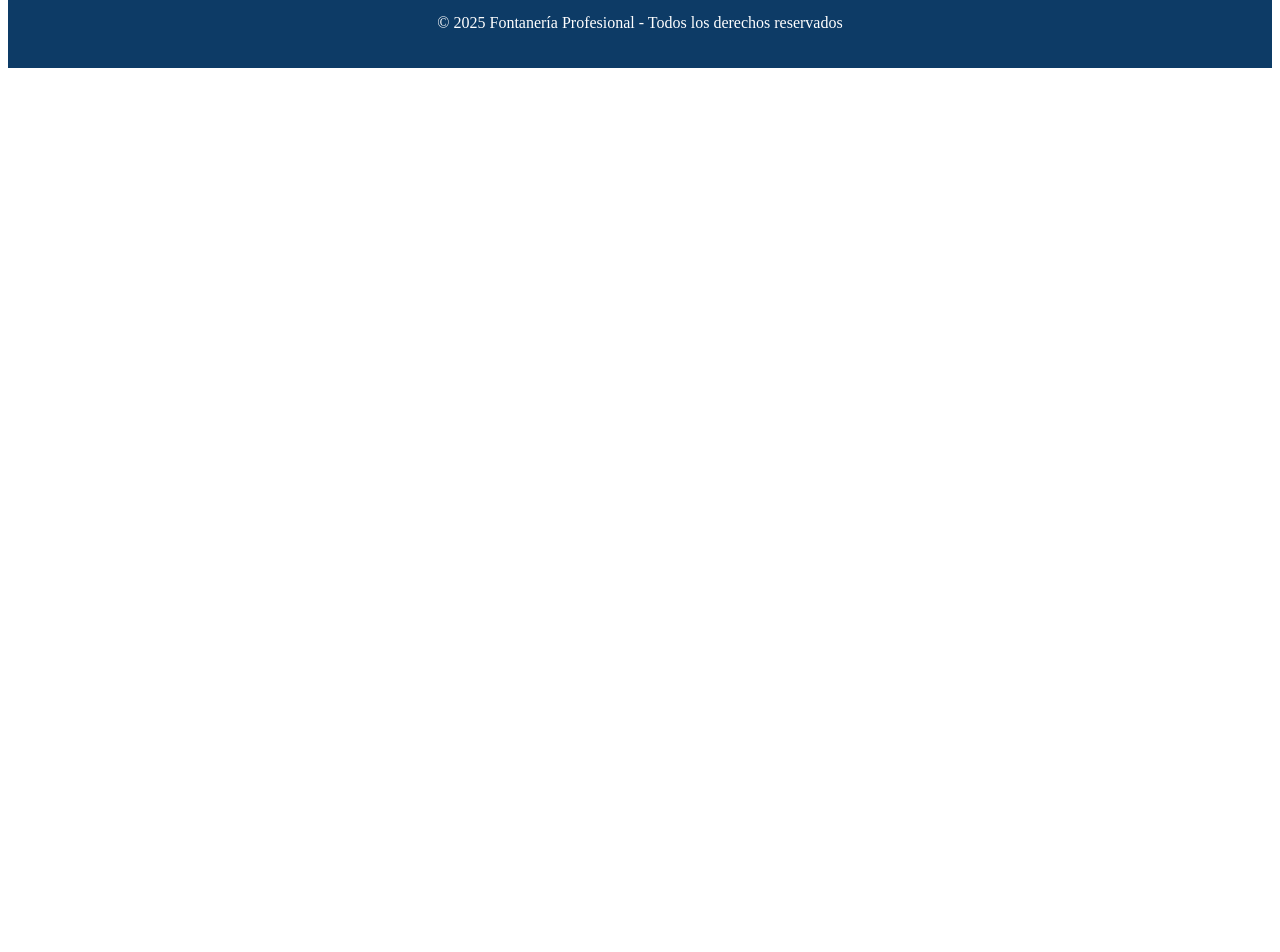
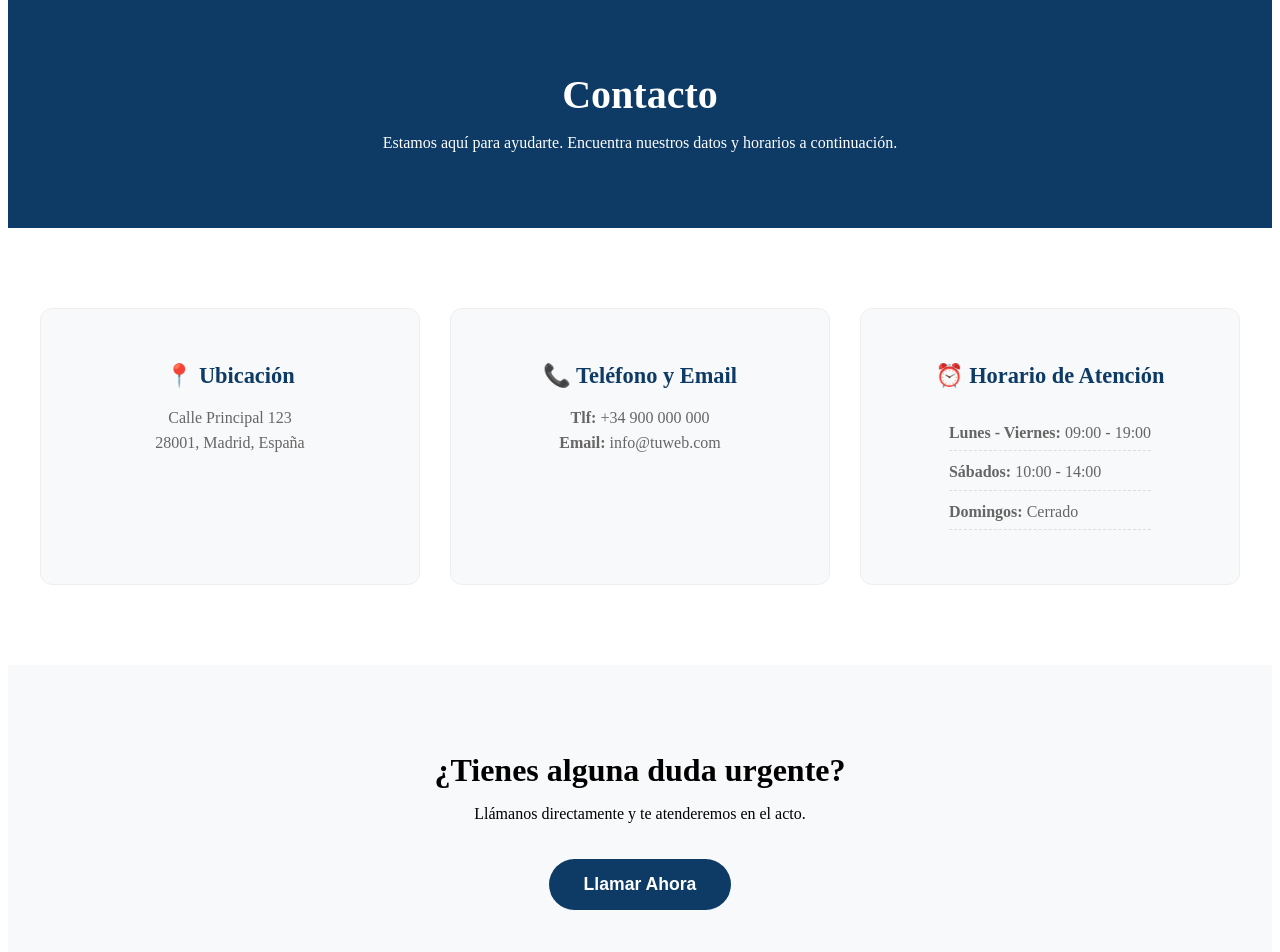
Before and after one commit to AdrianSanPedroTorralba/Web-Fontaneria, an Angular app: page /contacto in a window 1280 px wide. Before the commit this address led to /. Shown: the part 120-1072 px from the top of the page. Before the commit the page ends 800 px from the top, so only its background shows below. Built offline with nearby package versions, Linux system fonts and the light colour scheme.

Commit message:
Componente contacto

```diff
--- a/src/app/app.routes.ts
+++ b/src/app/app.routes.ts
@@ -1,6 +1,12 @@
 import { Routes } from '@angular/router';
 import { Inicio } from './pages/inicio/inicio';
+import { Contacto } from './pages/contacto/contacto';
 
 export const routes: Routes = [
-  { path: '', component: Inicio }
+  { path: '', component: Inicio },
+  {
+    path: 'contacto',
+    component: Contacto,
+    title: 'Contacto'
+  }
 ];
--- a/src/app/layout/navbar/navbar.html
+++ b/src/app/layout/navbar/navbar.html
@@ -7,7 +7,7 @@
     <li><a routerLink="/">Inicio</a></li>
     <li><a href="#">Servicios</a></li>
     <li><a href="#">Sobre nosotros</a></li>
-    <li><a href="#">Contacto</a></li>
+    <li><a routerLink="/contacto">Contacto</a></li>
   </ul>
 
   <div class="cta">
--- a/src/app/layout/navbar/navbar.ts
+++ b/src/app/layout/navbar/navbar.ts
@@ -1,8 +1,9 @@
 import { Component } from '@angular/core';
+import { RouterLink } from "@angular/router";
 
 @Component({
   selector: 'app-navbar',
-  imports: [],
+  imports: [RouterLink],
   templateUrl: './navbar.html',
   styleUrl: './navbar.css',
 })
--- /dev/null
+++ b/src/app/pages/contacto/contacto.css
@@ -0,0 +1,113 @@
+/* Variables para facilitar cambios de marca */
+:host {
+  --color-primario: #0d3b66;
+  --color-oscuro: #333;
+  --color-gris-suave: #f8f9fa;
+  --color-texto-secundario: #666;
+  --fuente-principal: 'Segoe UI', Tahoma, Geneva, Verdana, sans-serif;
+}
+
+.contenedor {
+  max-width: 1200px;
+  margin: 0 auto;
+  padding: 0 20px;
+}
+
+/* --- Hero Section --- */
+.hero-contacto {
+  background:  #0d3b66;
+  color: white;
+  padding: 60px 0;
+  text-align: center;
+}
+
+.hero-contacto h1 {
+  font-size: 2.5rem;
+  margin-bottom: 10px;
+}
+
+/* --- Grid de Información --- */
+.contacto-info {
+  padding: 80px 0;
+  background-color: white;
+}
+
+.servicios-grid {
+  display: grid;
+  grid-template-columns: repeat(auto-fit, minmax(300px, 1fr));
+  gap: 30px;
+}
+
+.servicio-card {
+  background: var(--color-gris-suave);
+  padding: 30px;
+  border-radius: 12px;
+  text-align: center;
+  transition: transform 0.3s ease, box-shadow 0.3s ease;
+  border: 1px solid #eee;
+}
+
+.servicio-card:hover {
+  transform: translateY(-5px);
+  box-shadow: 0 10px 20px rgba(0,0,0,0.08);
+}
+
+.servicio-card h3 {
+  color: var(--color-primario);
+  margin-bottom: 15px;
+  font-size: 1.4rem;
+}
+
+.servicio-card p, .servicio-card ul {
+  color: var(--color-texto-secundario);
+  line-height: 1.6;
+}
+
+/* --- Estilos de Horario --- */
+.lista-horarios {
+  list-style: none;
+  padding: 0;
+  text-align: left;
+  display: inline-block; /* Centra la lista respecto a la card */
+}
+
+.lista-horarios li {
+  margin-bottom: 8px;
+  border-bottom: 1px dashed #ddd;
+  padding-bottom: 5px;
+}
+
+/* --- CTA Final --- */
+.cta-final {
+  background-color: var(--color-gris-suave);
+  padding: 60px 0;
+  text-align: center;
+}
+
+.cta-final h2 {
+  font-size: 2rem;
+  margin-bottom: 15px;
+}
+
+.btn-principal {
+  background-color: var(--color-primario);
+  color: white;
+  border: none;
+  padding: 15px 35px;
+  font-size: 1.1rem;
+  border-radius: 50px;
+  cursor: pointer;
+  font-weight: bold;
+  transition: background 0.3s ease;
+  margin-top: 20px;
+}
+
+.btn-principal:hover {
+  background-color: #0056b3;
+}
+
+/* --- Responsividad --- */
+@media (max-width: 768px) {
+  .hero-contacto h1 { font-size: 2rem; }
+  .servicios-grid { grid-template-columns: 1fr; }
+}
--- /dev/null
+++ b/src/app/pages/contacto/contacto.html
@@ -0,0 +1,44 @@
+<section class="hero-contacto">
+  <div class="contenedor">
+    <h1>Contacto</h1>
+    <p>Estamos aquí para ayudarte. Encuentra nuestros datos y horarios a continuación.</p>
+  </div>
+</section>
+
+<section class="contacto-info">
+  <div class="contenedor">
+    <div class="servicios-grid">
+
+      <div class="servicio-card">
+        <h3>📍 Ubicación</h3>
+        <p>Calle Principal 123<br>28001, Madrid, España</p>
+      </div>
+
+      <div class="servicio-card">
+        <h3>📞 Teléfono y Email</h3>
+        <p>
+          <strong>Tlf:</strong> +34 900 000 000<br>
+          <strong>Email:</strong> info@tuweb.com
+        </p>
+      </div>
+
+      <div class="servicio-card">
+        <h3>⏰ Horario de Atención</h3>
+        <ul class="lista-horarios">
+          <li><strong>Lunes - Viernes:</strong> 09:00 - 19:00</li>
+          <li><strong>Sábados:</strong> 10:00 - 14:00</li>
+          <li><strong>Domingos:</strong> Cerrado</li>
+        </ul>
+      </div>
+
+    </div>
+  </div>
+</section>
+
+<section class="cta-final">
+  <div class="contenedor">
+    <h2>¿Tienes alguna duda urgente?</h2>
+    <p>Llámanos directamente y te atenderemos en el acto.</p>
+    <button class="btn-principal">Llamar Ahora</button>
+  </div>
+</section>
--- /dev/null
+++ b/src/app/pages/contacto/contacto.ts
@@ -0,0 +1,11 @@
+import { Component } from '@angular/core';
+
+@Component({
+  selector: 'app-contacto',
+  imports: [],
+  templateUrl: './contacto.html',
+  styleUrl: './contacto.css',
+})
+export class Contacto {
+
+}
--- a/src/index.html
+++ b/src/index.html
@@ -2,7 +2,7 @@
 <html lang="en">
 <head>
   <meta charset="utf-8">
-  <title>FontaneriaWeb</title>
+  <title>Instalaciones PTV</title>
   <base href="/">
   <meta name="viewport" content="width=device-width, initial-scale=1">
   <link rel="icon" type="image/x-icon" href="favicon.ico">
```
Also changed, not shown: 2 other files (tests, documents, lock files or other folders).
